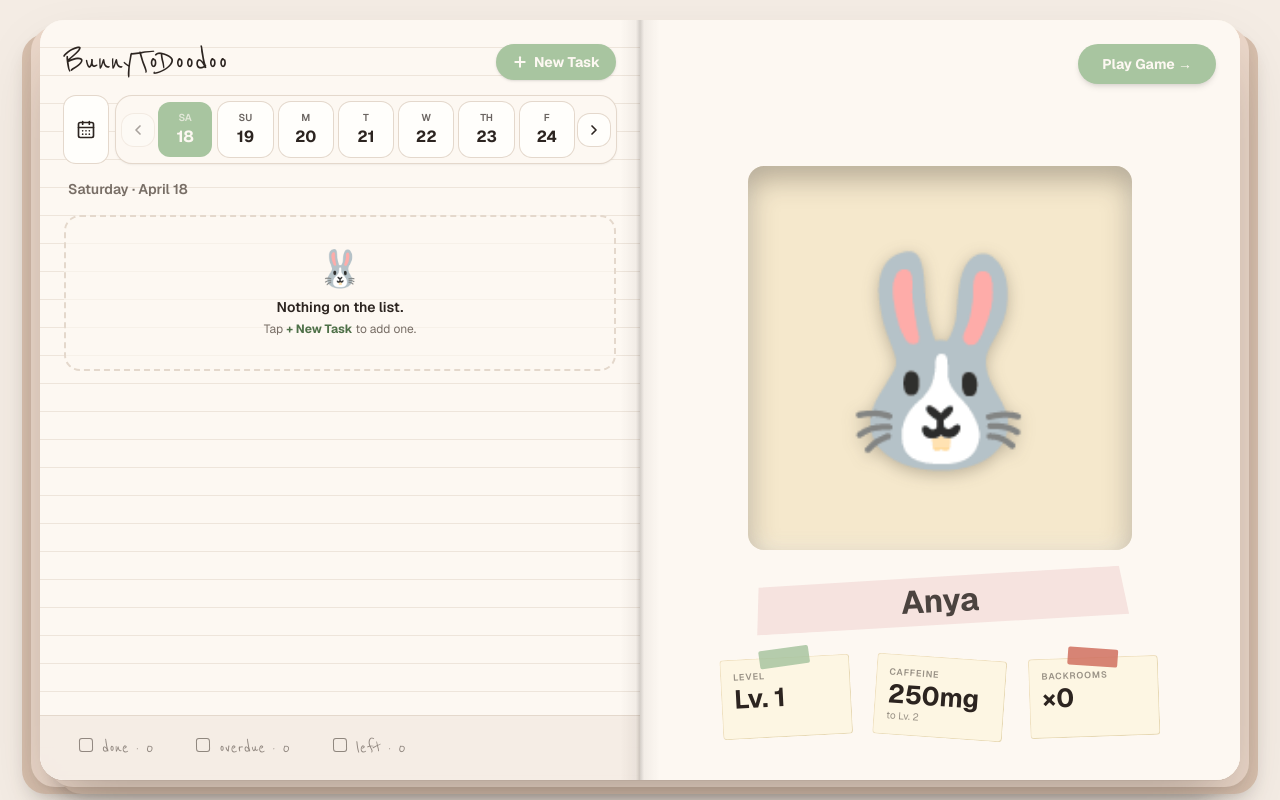
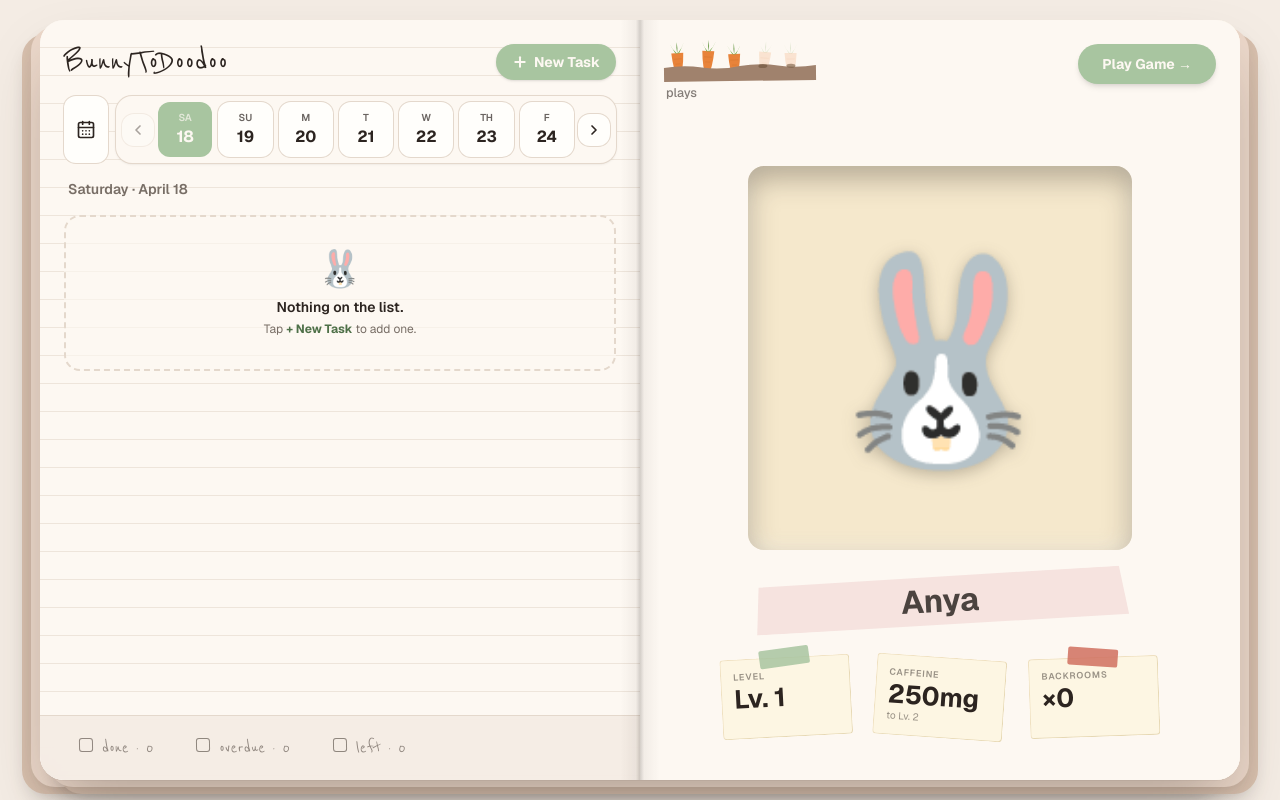
Before and after one commit to alesan99/buns, a Next.js app: page / in a window 1280 px wide. Built offline with nearby package versions, Linux system fonts and the light colour scheme.

Commit message:
add inital plays left ui for now

```diff
--- a/src/components/BunnyPanel.tsx
+++ b/src/components/BunnyPanel.tsx
@@ -4,12 +4,169 @@ import { useEffect, useState } from "react";
 import { usePathname } from "next/navigation";
 import { useFlipTo, useIsFlipping } from "./JournalShell";
 import { ScrapbookNotes } from "./ScrapbookNotes";
+import { useUserStats } from "@/hooks/useUserStats";
+
+const MAX_PLAYS = 5;
+const GARDEN_W = 152;
+const CARROT_W = 20;
+const CARROT_H = 36;
+const SOIL_TOP = 24; // soil cuts here → ~13px of orange body visible above
+const SOIL_H = 16;
+
+// [cx (center x), top (px from container top), rotation]
+// carrot at top=2: orange body starts at y=13, soil at y=24 → 11px orange above soil ✓
+const GARDEN_SLOTS = [
+  { cx: 15,  top: 2, rot: -4 },
+  { cx: 43,  top: 0, rot:  3 },
+  { cx: 71,  top: 3, rot: -2 },
+  { cx: 99,  top: 1, rot:  5 },
+  { cx: 127, top: 2, rot: -1 },
+] as const;
+
+function CarrotSvg({ opacity = 1 }: { opacity?: number }) {
+  return (
+    <svg viewBox="0 0 20 36" width={CARROT_W} height={CARROT_H} aria-hidden="true">
+      {/* Orange tapered body — wide at top, tip buried by soil */}
+      <path d="M4,11 Q5,28 9,36 L11,36 Q15,28 16,11 Z" fill="#E8833A" opacity={opacity} />
+      {/* Ridge lines */}
+      <line x1="6" y1="17" x2="14" y2="17" stroke="#C66E2A" strokeWidth="0.6" opacity={opacity * 0.5} />
+      <line x1="7.5" y1="22" x2="12.5" y2="22" stroke="#C66E2A" strokeWidth="0.6" opacity={opacity * 0.5} />
+      {/* Green leaves — 3 fanned from orange top */}
+      <path d="M10,12 Q9,6 10,0 Q11,6 10,12" fill="#6B9B4A" opacity={opacity} />
+      <path d="M10,12 Q5,7 3,1 Q5,6 8,11 Z" fill="#7CAF55" opacity={opacity} />
+      <path d="M10,12 Q15,7 17,1 Q15,6 12,11 Z" fill="#7CAF55" opacity={opacity} />
+    </svg>
+  );
+}
+
+function PlaysIndicator({ shown, count }: { shown: boolean; count: number }) {
+  const [reducedMotion, setReducedMotion] = useState(false);
+
+  useEffect(() => {
+    const mq = window.matchMedia("(prefers-reduced-motion: reduce)");
+    setReducedMotion(mq.matches);
+  }, []);
+
+  const duration = shown ? 150 : 100;
+  const easing = shown ? "ease-out" : "ease-in";
+  const filledCount = Math.min(count, MAX_PLAYS);
+  const isEmpty = count === 0;
+
+  return (
+    <div
+      role="status"
+      aria-label={`${count} plays remaining`}
+      style={{
+        position: "absolute",
+        top: "1.25rem",
+        left: "1.5rem",
+        zIndex: 10,
+        opacity: shown ? 1 : 0,
+        transform: `translateY(${shown ? 0 : 6}px)`,
+        transition: reducedMotion
+          ? "none"
+          : `opacity ${duration}ms ${easing}, transform ${duration}ms ${easing}`,
+        pointerEvents: "none",
+      }}
+    >
+      {/* Garden patch */}
+      <div style={{ position: "relative", width: GARDEN_W, height: SOIL_TOP + SOIL_H + 2 }}>
+
+        {/* Carrots — render first so soil draws over their buried bottoms */}
+        {GARDEN_SLOTS.map(({ cx, top, rot }, i) => {
+          const filled = i < filledCount;
+          return (
+            <div
+              key={i}
+              style={{
+                position: "absolute",
+                left: cx - CARROT_W / 2,
+                top,
+                transform: `rotate(${rot}deg)`,
+                transformOrigin: "50% 100%",
+              }}
+            >
+              <CarrotSvg opacity={filled ? 1 : 0.18} />
+            </div>
+          );
+        })}
+
+        {/* Soil strip — renders over carrot bases to look planted */}
+        <svg
+          aria-hidden="true"
+          width={GARDEN_W}
+          height={SOIL_H + 2}
+          style={{
+            position: "absolute",
+            left: 0,
+            top: SOIL_TOP,
+            transform: "rotate(-0.8deg)",
+            transformOrigin: "left center",
+            overflow: "visible",
+          }}
+        >
+          {/* Wavy soil top edge */}
+          <path
+            d={`M0,4 Q19,1 38,4 Q57,7 76,3 Q95,0 114,3 Q133,6 152,3 L152,${SOIL_H + 2} L0,${SOIL_H + 2} Z`}
+            fill="#A0826D"
+          />
+          {/* Holes for used/empty slots */}
+          {GARDEN_SLOTS.map(({ cx }, i) => {
+            const filled = i < filledCount;
+            return !filled ? (
+              <ellipse key={i} cx={cx} cy={3.5} rx={4.5} ry={2} fill="#6B4F35" opacity={0.55} />
+            ) : null;
+          })}
+        </svg>
+
+        {/* High-count badge */}
+        {count > MAX_PLAYS && (
+          <span
+            aria-hidden="true"
+            style={{
+              position: "absolute",
+              right: -2,
+              top: SOIL_TOP - 2,
+              fontFamily: "var(--font-handwritten), cursive",
+              fontSize: "0.78rem",
+              fontWeight: 700,
+              color: "var(--color-walnut)",
+              opacity: 0.65,
+              lineHeight: 1,
+            }}
+          >
+            +{count - MAX_PLAYS}
+          </span>
+        )}
+      </div>
+
+      {/* Handwritten label */}
+      <span
+        aria-hidden="true"
+        style={{
+          display: "block",
+          fontFamily: "var(--font-handwritten), cursive",
+          fontSize: "0.78rem",
+          fontWeight: 500,
+          color: "var(--color-walnut)",
+          opacity: isEmpty ? 0.4 : 0.58,
+          lineHeight: 1,
+          marginTop: 5,
+          paddingLeft: 2,
+        }}
+      >
+        {isEmpty ? "empty patch" : "plays"}
+      </span>
+    </div>
+  );
+}
 
 export function BunnyPanel() {
   const flipTo = useFlipTo();
   const pathname = usePathname();
   const onGame = pathname === "/game";
   const isFlipping = useIsFlipping();
+  const { playsRemaining } = useUserStats();
 
   const [notesShown, setNotesShown] = useState(true);
 
@@ -25,15 +182,20 @@ export function BunnyPanel() {
         onGame || isFlipping ? "bg-honey-tint" : "bg-card",
       ].join(" ")}
     >
-      {/* Play Game button — top-right corner, outside flex flow */}
+      {/* Plays indicator — top-left corner, fades with scrapbook notes */}
+      <PlaysIndicator shown={notesShown && !onGame} count={playsRemaining} />
+
+      {/* Play Game button — top-right corner, hidden on game page */}
+      {!onGame && (
         <button
           onClick={() => flipTo("/game")}
-        disabled={onGame || !!isFlipping}
-        className="absolute rounded-full bg-primary px-6 py-2.5 text-sm font-bold text-cream shadow-md transition hover:bg-primary-ink active:scale-[0.97] disabled:invisible"
+          disabled={!!isFlipping || playsRemaining === 0}
+          className="absolute rounded-full bg-primary px-6 py-2.5 text-sm font-bold text-cream shadow-md transition hover:bg-primary-ink active:scale-[0.97] disabled:opacity-50 disabled:cursor-not-allowed disabled:pointer-events-none"
           style={{ top: "1.5rem", right: "1.5rem" }}
         >
           Play Game →
         </button>
+      )}
 
       {/*
        * Top spacer — counterbalances the ScrapbookNotes block below the cutout
--- a/src/components/TodoList.tsx
+++ b/src/components/TodoList.tsx
@@ -35,7 +35,7 @@ export function TodoList() {
   const done = dayTodos.filter((t) => t.completed).sort(sortByTime);
 
 // Apply active filter to displayed groups
-  const visibleOverdue = activeFilter === null || activeFilter === "overdue" ? allOverdue : [];
+  const visibleOverdue = activeFilter === null || activeFilter === "overdue" || activeFilter === "left" ? allOverdue : [];
   const visiblePending = activeFilter === null || activeFilter === "left" ? pending : [];
   const visibleDone = activeFilter === null || activeFilter === "done" ? done : [];
 
--- a/src/hooks/useUserStats.ts
+++ b/src/hooks/useUserStats.ts
@@ -4,19 +4,26 @@ import { useEffect, useState } from "react";
 import { useTodos } from "@/store/todos";
 
 export const BACKROOMS_VISITS_KEY = "bunny-backrooms-visits";
+export const PLAYS_REMAINING_KEY = "bunny-plays-remaining";
 
 export function useUserStats() {
   const todos = useTodos((s) => s.todos);
   const [backroomsVisits, setBackroomsVisits] = useState(0);
+  const [playsRemaining, setPlaysRemaining] = useState(3);
 
   useEffect(() => {
     const raw = localStorage.getItem(BACKROOMS_VISITS_KEY);
     setBackroomsVisits(raw ? parseInt(raw, 10) : 0);
   }, []);
 
+  useEffect(() => {
+    const raw = localStorage.getItem(PLAYS_REMAINING_KEY);
+    setPlaysRemaining(raw ? parseInt(raw, 10) : 3);
+  }, []);
+
   const completedCount = todos.filter((t) => t.completed).length;
   const level = Math.floor(completedCount / 5) + 1;
   const caffeineToNextLevel = 250; // placeholder until game is built
 
-  return { level, caffeineToNextLevel, backroomsVisits };
+  return { level, caffeineToNextLevel, backroomsVisits, playsRemaining };
 }
```
Lines whose indentation alone changed are shown as unchanged.
